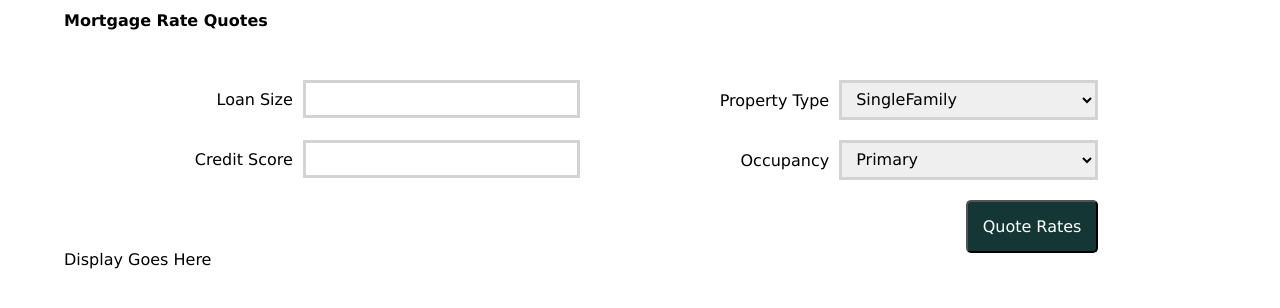
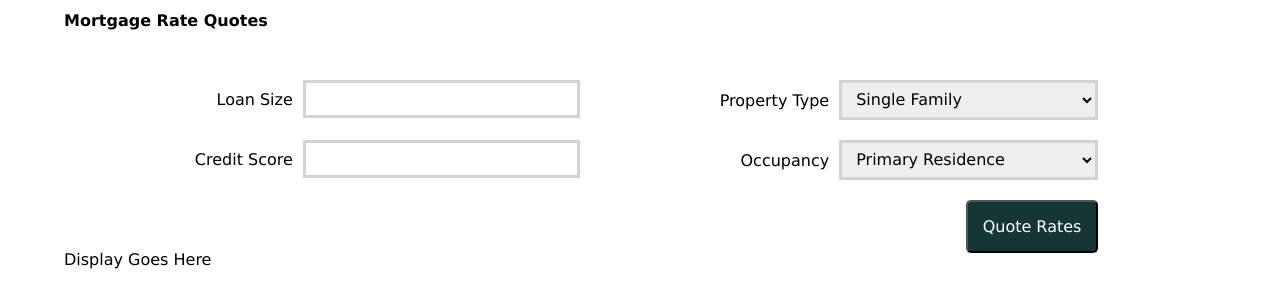
Before and after one commit to rynoronha/mortgage_rate_quotes, a React (Create React App) app: page / in a window 1280 px wide. Shown: the top 308 px of the page. Built offline with nearby package versions, Linux system fonts and the light colour scheme.

Commit message:
changed display values for form dropdown options

```diff
--- a/src/components/QuotesForm.js
+++ b/src/components/QuotesForm.js
@@ -58,10 +58,10 @@ function QuotesForm() {
                 <div className="form-category select-container">
                     <label htmlFor="property-type">Property Type</label>
                     <select name="propertyType" id="property-type" onChange={e => updateFormData(e)}>
-                        <option value="SingleFamily">SingleFamily</option>
+                        <option value="SingleFamily">Single Family</option>
                         <option value="Condo">Condo</option>
                         <option value="Townhouse">Townhouse</option>
-                        <option value="MultiFamily">MultiFamily</option>
+                        <option value="MultiFamily">Multi Family</option>
                     </select>
                 </div>
                 <div className="form-category">
@@ -82,8 +82,8 @@ function QuotesForm() {
                 <div className="form-category select-container">
                     <label htmlFor="occupancy">Occupancy</label>
                     <select name="occupancy" id="occupancy" onChange={e => updateFormData(e)}>
-                        <option value="SingleFamily">Primary</option>
-                        <option value="Condo">Secondary</option>
+                        <option value="SingleFamily">Primary Residence</option>
+                        <option value="Condo">Secondary Residence</option>
                         <option value="Townhouse">Investment</option>
                     </select>
                 </div>
```
